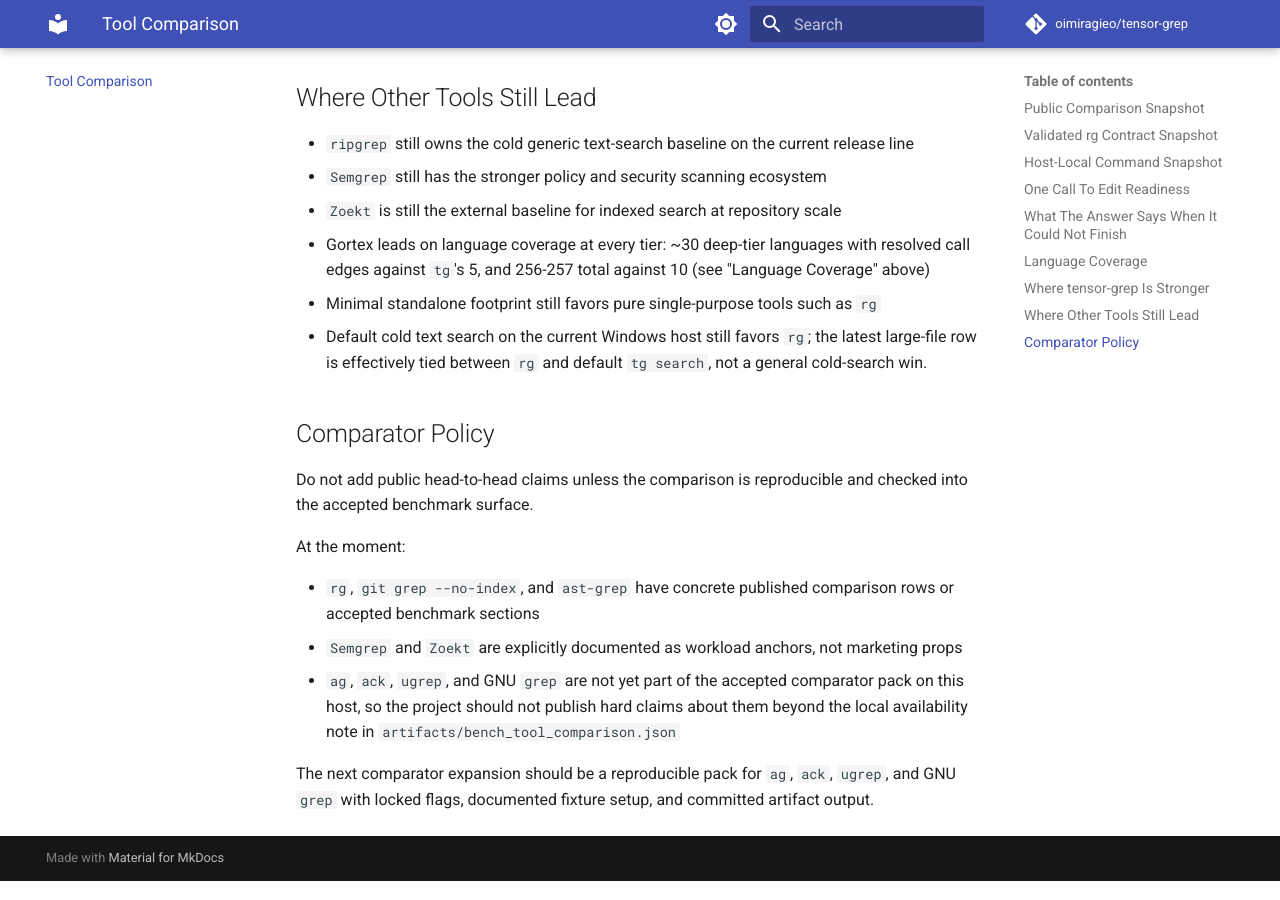
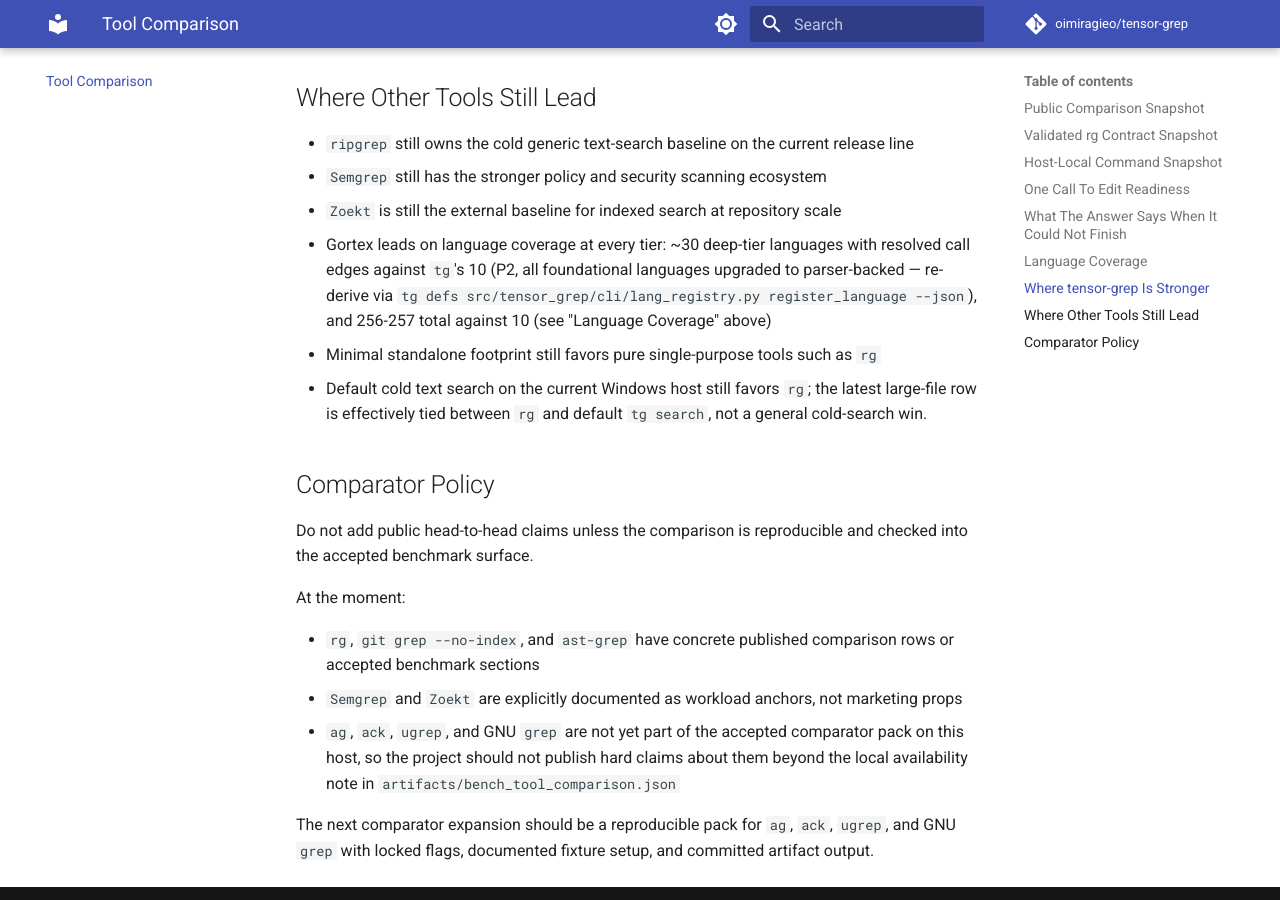
Before and after one commit to oimiragieo/tensor-grep, an MkDocs documentation site: the page built from docs/tool_comparison.md, in a window 1280 px wide and 900 px high, scrolled down 7560 px. Built offline with MkDocs 1.6.1 and Material for MkDocs 9.7.7, drawn with Linux system fonts in a browser that asks for light colours; comment, search, counter and statistics services are not loaded.

Commit message:
fix(docs): resync tool_comparison.md's own internal language-count claim
Line 232 said tg has "5" deep-tier languages while line 176 of the SAME
document correctly says "10" -- a self-contradiction the file's own
skill-index memory warns has happened four times before. P2 (merged
this session, c762b1c) upgraded all 5 foundational languages to
parser-backed, closing the gap this line described. Re-derived live via
_symbol_navigation_descriptor() before editing (10 parser-backed, 0
foundational) rather than trusting either stale number.

Verified: 303 docs/language-tagged tests pass.

Co-Authored-By: Claude Sonnet 5 <noreply@anthropic.com>
Claude-Session: https://claude.ai/code/session_01FQEmq7dWnf223dBYKSnz4d

```diff
--- a/docs/tool_comparison.md
+++ b/docs/tool_comparison.md
@@ -229,7 +229,7 @@ for an entire language-onboarding campaign; the derivation exists because prose
 - `ripgrep` still owns the cold generic text-search baseline on the current release line
 - `Semgrep` still has the stronger policy and security scanning ecosystem
 - `Zoekt` is still the external baseline for indexed search at repository scale
-- Gortex leads on language coverage at every tier: ~30 deep-tier languages with resolved call edges against `tg`'s 5, and 256-257 total against 10 (see "Language Coverage" above)
+- Gortex leads on language coverage at every tier: ~30 deep-tier languages with resolved call edges against `tg`'s 10 (P2, all foundational languages upgraded to parser-backed — re-derive via `tg defs src/tensor_grep/cli/lang_registry.py register_language --json`), and 256-257 total against 10 (see "Language Coverage" above)
 - Minimal standalone footprint still favors pure single-purpose tools such as `rg`
 - Default cold text search on the current Windows host still favors `rg`; the latest large-file row is effectively tied between `rg` and default `tg search`, not a general cold-search win.
 
```
